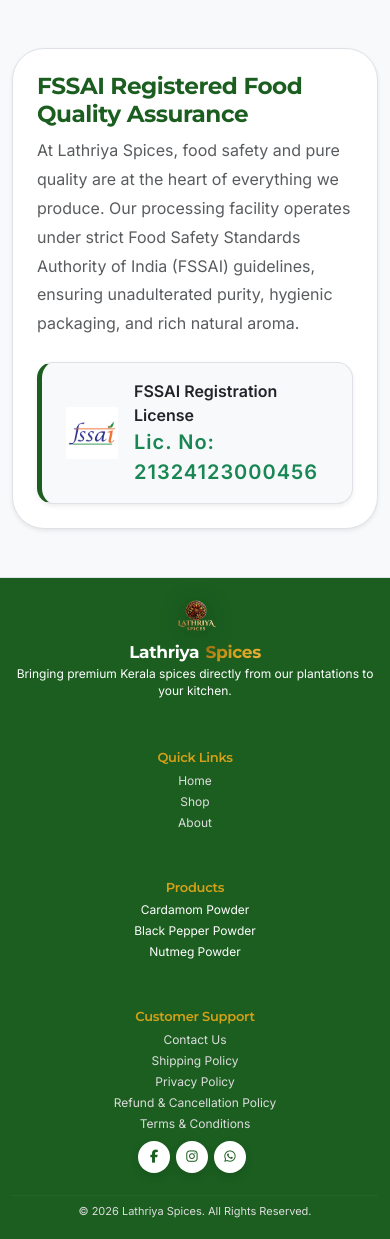
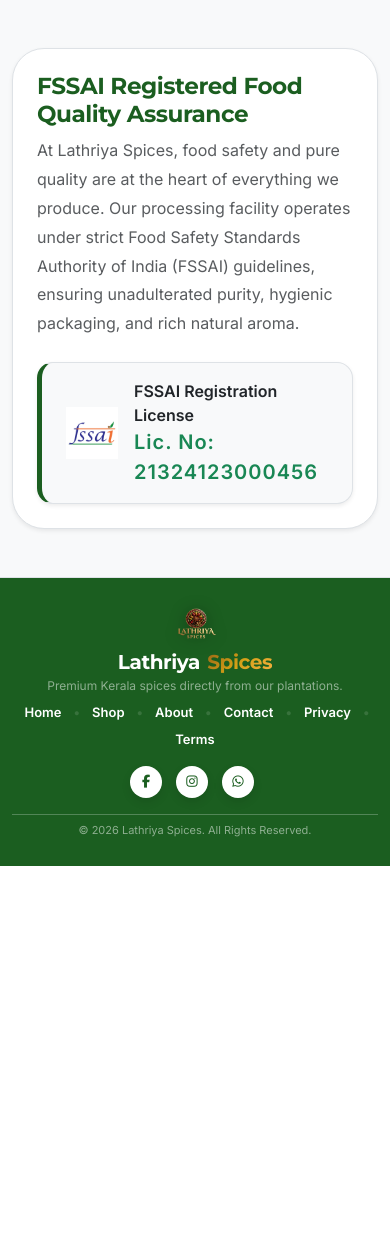
Before and after one commit to Jiya1922/Lathriya-spices, a Django app: page /about/ in a window 390 px wide. Shown: the part 3031-4270 px from the top of the page. After the commit the page ends 3897 px from the top, so only its background shows below. Run offline with Django 4.2, Linux system fonts and the light colour scheme.

Commit message:
Simplify mobile footer into ultra-compact, single-screen layout with dot-separated quick links

```diff
--- a/templates/base.html
+++ b/templates/base.html
@@ -870,19 +870,23 @@
 
     <!-- ================= FOOTER ================= -->
 
+    <!-- ================= FOOTER ================= -->
+
     <footer class="footer">
 
-        <div class="container text-center text-md-start">
+        <div class="container">
 
-            <div class="row g-4">
+            <!-- DESKTOP FOOTER (Full Column Grid) -->
+            <div class="d-none d-md-block">
+                <div class="row g-4 text-start">
 
-                <div class="col-lg-4 col-md-6 text-center text-md-start">
-                    <img src="{% static 'images/main_logo.png' %}" alt="Lathriya Spices Logo" class="mb-3 mx-auto mx-md-0" style="height: 60px; width: auto; object-fit: contain; filter: drop-shadow(0 4px 12px rgba(0,0,0,0.3)); display: block;">
+                    <div class="col-lg-4 col-md-6">
+                        <img src="{% static 'images/main_logo.png' %}" alt="Lathriya Spices Logo" class="mb-3" style="height: 60px; width: auto; object-fit: contain; filter: drop-shadow(0 4px 12px rgba(0,0,0,0.3)); display: block;">
                         <h3><span class="text-white">Lathriya</span> <span class="brand-word-spices">Spices</span></h3>
                         <p>Bringing premium Kerala spices directly from our plantations to your kitchen.</p>
                     </div>
 
-                <div class="col-lg-2 col-md-6 text-center text-md-start">
+                    <div class="col-lg-2 col-md-6">
                         <h5>Quick Links</h5>
                         <ul class="list-unstyled">
                             <li><a href="{% url 'home' %}">Home</a></li>
@@ -891,7 +895,7 @@
                         </ul>
                     </div>
 
-                <div class="col-lg-3 col-md-6 text-center text-md-start">
+                    <div class="col-lg-3 col-md-6">
                         <h5>Products</h5>
                         <ul class="list-unstyled">
                             <li>Cardamom Powder</li>
@@ -900,7 +904,7 @@
                         </ul>
                     </div>
 
-                <div class="col-lg-3 col-md-6 text-center text-md-start">
+                    <div class="col-lg-3 col-md-6">
                         <h5>Customer Support</h5>
                         <ul class="list-unstyled">
                             <li><a href="{% url 'contact' %}">Contact Us</a></li>
@@ -910,22 +914,57 @@
                             <li><a href="{% url 'terms' %}">Terms & Conditions</a></li>
                         </ul>
 
-                    <div class="social-icons mt-3 d-flex justify-content-center justify-content-md-start">
+                        <div class="social-icons mt-3 d-flex gap-2">
                             <a href="#" class="facebook" title="Facebook"><i class="fab fa-facebook-f"></i></a>
                             <a href="#" class="instagram" title="Instagram"><i class="fab fa-instagram"></i></a>
-                        <a href="https://wa.me/" class="whatsapp" title="WhatsApp" target="_blank"><i
-                                class="fab fa-whatsapp"></i></a>
+                            <a href="https://wa.me/" class="whatsapp" title="WhatsApp" target="_blank"><i class="fab fa-whatsapp"></i></a>
                         </div>
 
                     </div>
 
                 </div>
 
-            <hr>
+                <hr class="my-4 border-light opacity-25">
 
                 <p class="copyright text-center">
                     © 2026 Lathriya Spices. All Rights Reserved.
                 </p>
+            </div>
+
+            <!-- MOBILE FOOTER (Ultra-Compact, Simple & Clean) -->
+            <div class="d-md-none text-center py-2">
+                <img src="{% static 'images/main_logo.png' %}" alt="Lathriya Spices Logo" class="mb-2 mx-auto" style="height: 42px; width: auto; object-fit: contain; filter: drop-shadow(0 2px 8px rgba(0,0,0,0.3));">
+                <h4 class="mb-1 text-white fw-bold fs-5">Lathriya <span class="brand-word-spices">Spices</span></h4>
+                <p class="text-white-50 small mb-3 px-2" style="font-size: 12px; line-height: 1.4;">Premium Kerala spices directly from our plantations.</p>
+
+                <!-- Essential Quick Links in Dot-Separated Wrap -->
+                <div class="d-flex flex-wrap justify-content-center gap-2 mb-3 small fw-semibold text-white-50" style="font-size: 13px;">
+                    <a href="{% url 'home' %}" class="text-white text-decoration-none px-1">Home</a>
+                    <span class="opacity-25">•</span>
+                    <a href="{% url 'shop' %}" class="text-white text-decoration-none px-1">Shop</a>
+                    <span class="opacity-25">•</span>
+                    <a href="{% url 'about' %}" class="text-white text-decoration-none px-1">About</a>
+                    <span class="opacity-25">•</span>
+                    <a href="{% url 'contact' %}" class="text-white text-decoration-none px-1">Contact</a>
+                    <span class="opacity-25">•</span>
+                    <a href="{% url 'privacy' %}" class="text-white text-decoration-none px-1">Privacy</a>
+                    <span class="opacity-25">•</span>
+                    <a href="{% url 'terms' %}" class="text-white text-decoration-none px-1">Terms</a>
+                </div>
+
+                <!-- Social Icons -->
+                <div class="social-icons d-flex justify-content-center gap-2 mb-3">
+                    <a href="#" class="facebook" title="Facebook"><i class="fab fa-facebook-f"></i></a>
+                    <a href="#" class="instagram" title="Instagram"><i class="fab fa-instagram"></i></a>
+                    <a href="https://wa.me/" class="whatsapp" title="WhatsApp" target="_blank"><i class="fab fa-whatsapp"></i></a>
+                </div>
+
+                <hr class="my-2 border-light opacity-25">
+
+                <p class="copyright text-white-50 mb-0" style="font-size: 11px;">
+                    © 2026 Lathriya Spices. All Rights Reserved.
+                </p>
+            </div>
 
         </div>
 
```
Lines whose indentation alone changed are shown as unchanged.
